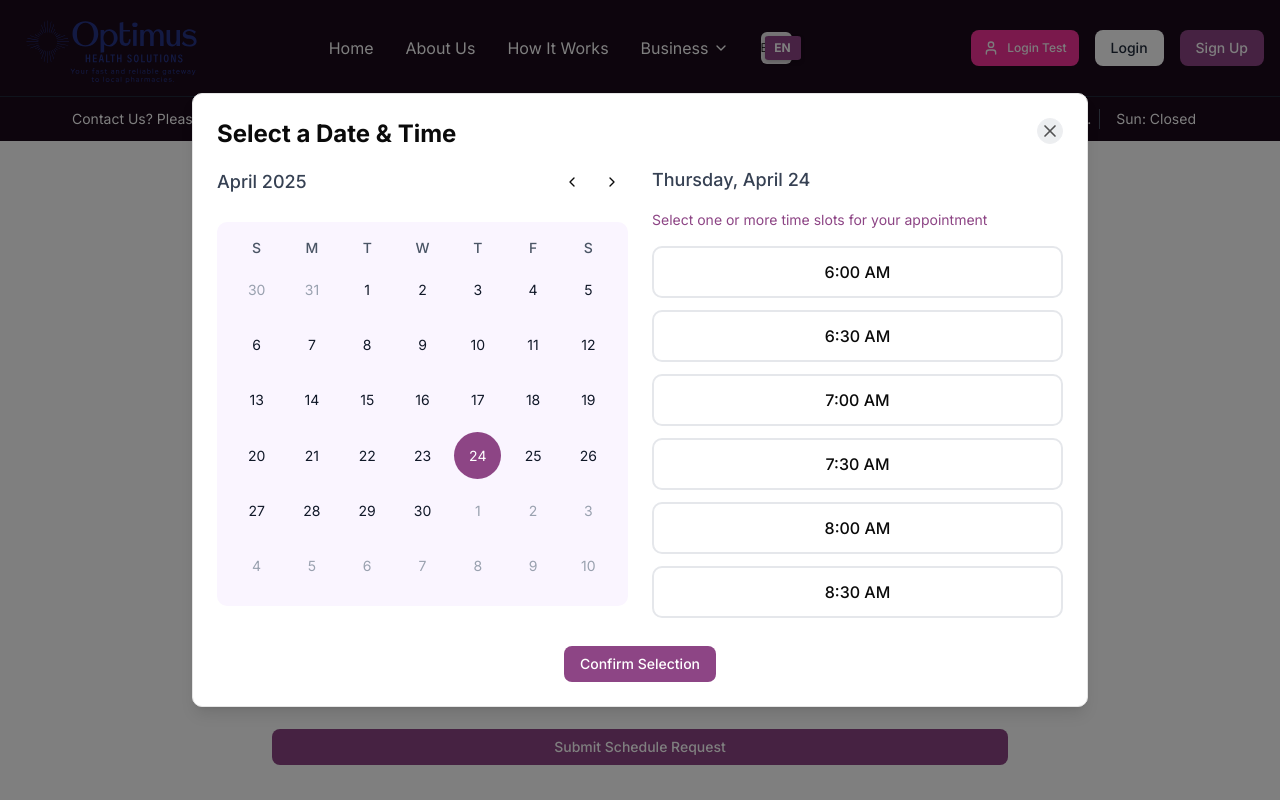
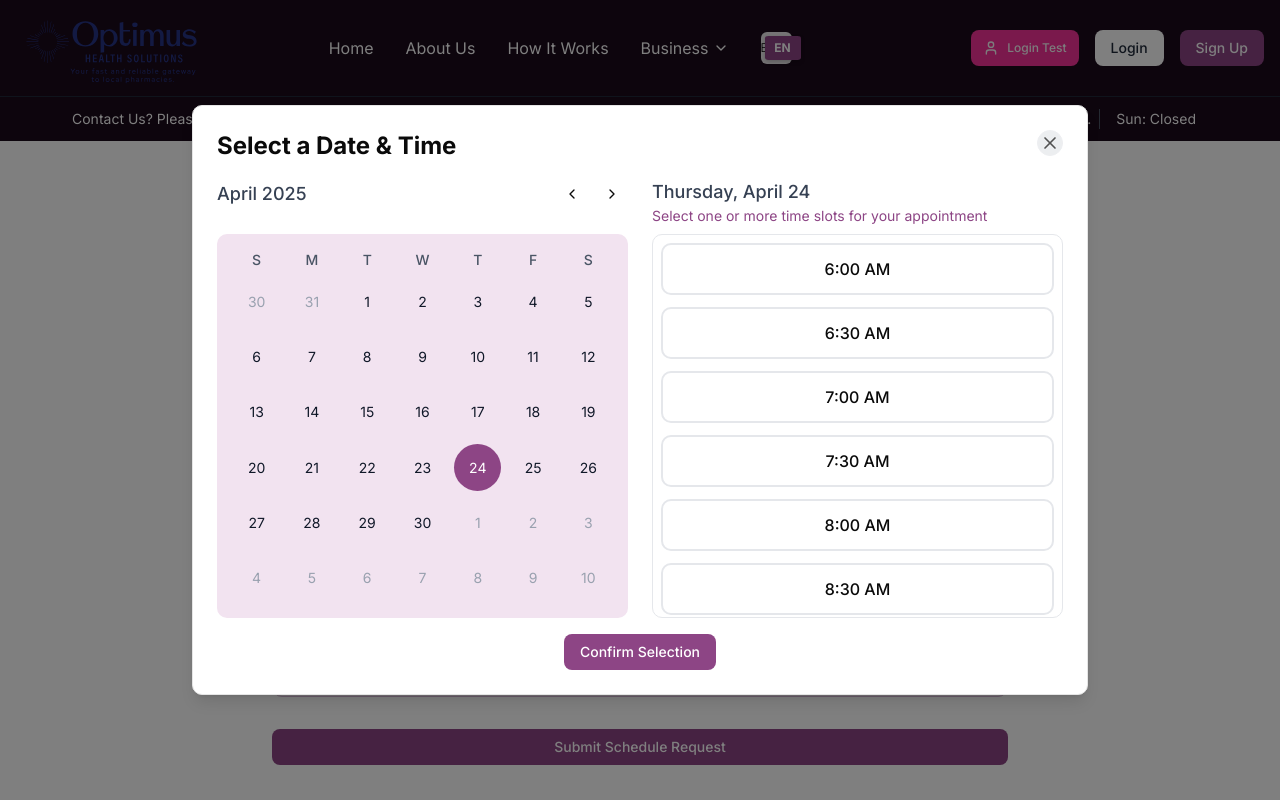
Before and after one commit to TanvirAhmed2942/future-pharmacy-website, a Next.js app: page /schedule-now/online in a window 1280 px wide. Both pictures are taken after a click on the button "Select a Date & Time". Shown: the part 522-1322 px from the top of the page. Built offline with nearby package versions, Linux system fonts and the light colour scheme.

Commit message:
ok calendar

```diff
--- a/src/components/main/schedule/online/calendarModal.tsx
+++ b/src/components/main/schedule/online/calendarModal.tsx
@@ -199,7 +199,7 @@ const CalendarModal: React.FC<DateTimePickerModalProps> = ({
             </div>
 
             {/* Calendar Grid */}
-            <div className="bg-purple-50 rounded-lg p-4">
+            <div className="bg-[#f2e3f0] rounded-lg p-4">
               {/* Day Headers */}
               <div className="grid grid-cols-7 gap-2 mb-2">
                 {daysOfWeek.map((day, index) => (
@@ -242,24 +242,19 @@ const CalendarModal: React.FC<DateTimePickerModalProps> = ({
 
           {/* Time Slots Section */}
           <div>
-            <div className="mb-4">
+            <div className="mb-0">
               <span className="text-lg font-medium text-gray-700">
                 {getSelectedDateName(currentDate, selectedDate)}
               </span>
             </div>
 
-            <div className="mb-4">
-              <div className="mt-2 text-sm text-peter">
+            <div className="mb-2">
+              <div className=" text-sm text-peter">
                 Select one or more time slots for your appointment
               </div>
             </div>
 
-            <div className="space-y-3 max-h-96 overflow-y-auto">
-              {/* <div className="flex justify-between mb-2 sticky top-0 bg-white py-2 border-b text-sm font-medium">
-                <span>Morning</span>
-                <span>Afternoon</span>
-                <span>Evening</span>
-              </div> */}
+            <div className="space-y-3 max-h-96 overflow-y-auto border border-gray-200 rounded-lg p-2">
               {availableTimes.map((timeSlot, index) => (
                 <button
                   key={index}
@@ -275,7 +270,7 @@ const CalendarModal: React.FC<DateTimePickerModalProps> = ({
                     }
                     ${
                       selectedTimes.includes(timeSlot.time)
-                        ? "border-peter bg-[#f3ecf3]"
+                        ? "border-red-900 bg-[#f3ecf3]"
                         : ""
                     }
                   `}
```
